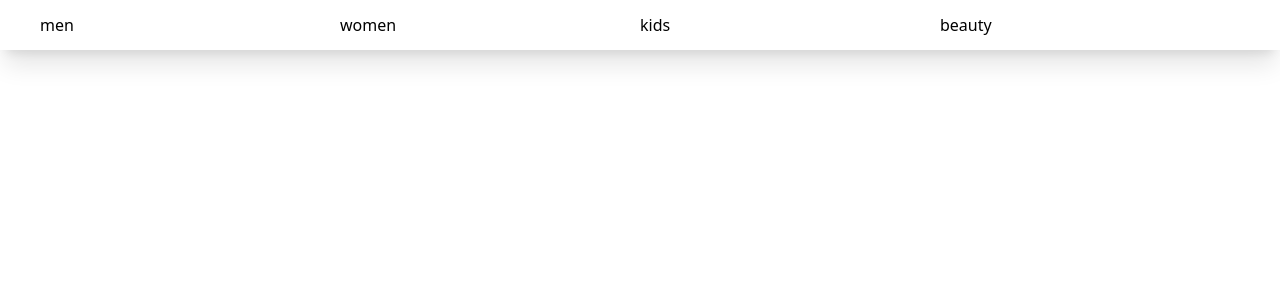
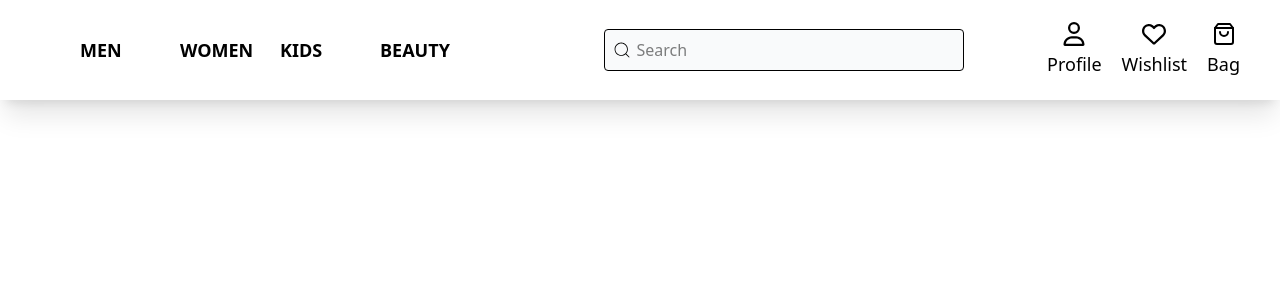
Before and after one commit to divyav26/multistep_header, a React (Vite) app: page / in a window 1280 px wide. Shown: the top 300 px of the page. Built offline with nearby package versions, Linux system fonts and the light colour scheme.

Commit message:
add react-icons dependency and enhance Navbar with search and profile features

```diff
--- a/package.json
+++ b/package.json
@@ -13,6 +13,7 @@
     "@tailwindcss/vite": "^4.1.17",
     "react": "^19.2.0",
     "react-dom": "^19.2.0",
+    "react-icons": "^5.5.0",
     "react-router-dom": "^7.10.1",
     "tailwindcss": "^4.1.17"
   },
--- a/src/components/Navbar.tsx
+++ b/src/components/Navbar.tsx
@@ -1,5 +1,8 @@
 import { useState } from "react";
 import { megaMenu } from "../data/data";
+import { FiShoppingBag } from "react-icons/fi";
+import { CiSearch } from "react-icons/ci";
+import { FaRegHeart, FaRegUser } from "react-icons/fa6";
 
 export default function Navbar() {
   const [isMegaMenuOpen, setIsMegaMenuOpen] = useState(false);
@@ -8,34 +11,32 @@ export default function Navbar() {
 
   console.log(isMegaMenuOpen);
 
-  const handleCategory = (category: string) => {
-    if (activeCategory === category) {
-      setIsMegaMenuOpen(false);
-      setActiveCategory("");
-    } else {
-      setActiveCategory(category);
-      setIsMegaMenuOpen(true);
-    }
-  };
-
   return (
     <>
       <div>
-        <nav className="w-full h-[50px] bg-white text-black shadow-xl flex items-center px-10 relative z-10 ">
+        <div className="w-full h-[100px] bg-white text-black shadow-xl flex justify-between items-center px-10 relative z-10">
+          <nav
+            className=" flex items-center px-10 relative z-10 w-[40%] "
+            onMouseLeave={() => setIsMegaMenuOpen(false)}
+          >
             {["men", "women", "kids", "beauty"].map((category) => {
               return (
                 <div
                   className={`w-full cursor-pointer
                 }`}
-                onClick={() => handleCategory(category)}
-                key={category}
+
+                  // onMouseLeave={() => setIsMegaMenuOpen(false)}
                 >
                   <p
-                  className={`${
+                    className={`font-semibold text-lg uppercase
                       activeCategory === category
                         ? "border-b border-red-500 w-10"
                         : ""
                     }`}
+                    onMouseEnter={() => {
+                      setActiveCategory(category);
+                      setIsMegaMenuOpen(true);
+                    }}
                   >
                     {category}
                   </p>
@@ -43,6 +44,30 @@ export default function Navbar() {
               );
             })}
           </nav>
+          <div className="w-[30%] relative  flex items-center gap-4">
+            <CiSearch className="absolute left-2 h-5 w-5" />
+            <input
+              type="text"
+              placeholder="Search"
+              className="border py-2 px-8 w-full rounded-sm bg-gray-50"
+            />
+          </div>
+          <div className="flex justify-between items-center gap-5">
+            <p className="flex flex-col items-center gap-1 text-lg font-medium">
+              <FaRegUser className="h-6 w-6" />
+              Profile
+            </p>
+            <p className="flex flex-col items-center gap-1 text-lg font-medium">
+              <FaRegHeart className="w-6 h-6" />
+              Wishlist
+            </p>
+            <p className="flex flex-col items-center gap-1 text-lg font-medium">
+              <FiShoppingBag className="h-6 w-6" />
+              Bag
+            </p>
+          </div>
+        </div>
+
         {isMegaMenuOpen && (
           <div className="w-full h-[80vh] bg-white text-black shadow-2xl p-10 grid grid-cols-4 gap-4 absolute z-0">
             {activeCategory === "men" &&
```
Also changed, not shown: 1 other file (tests, documents, lock files or other folders). Lines whose indentation alone changed are shown as unchanged.
